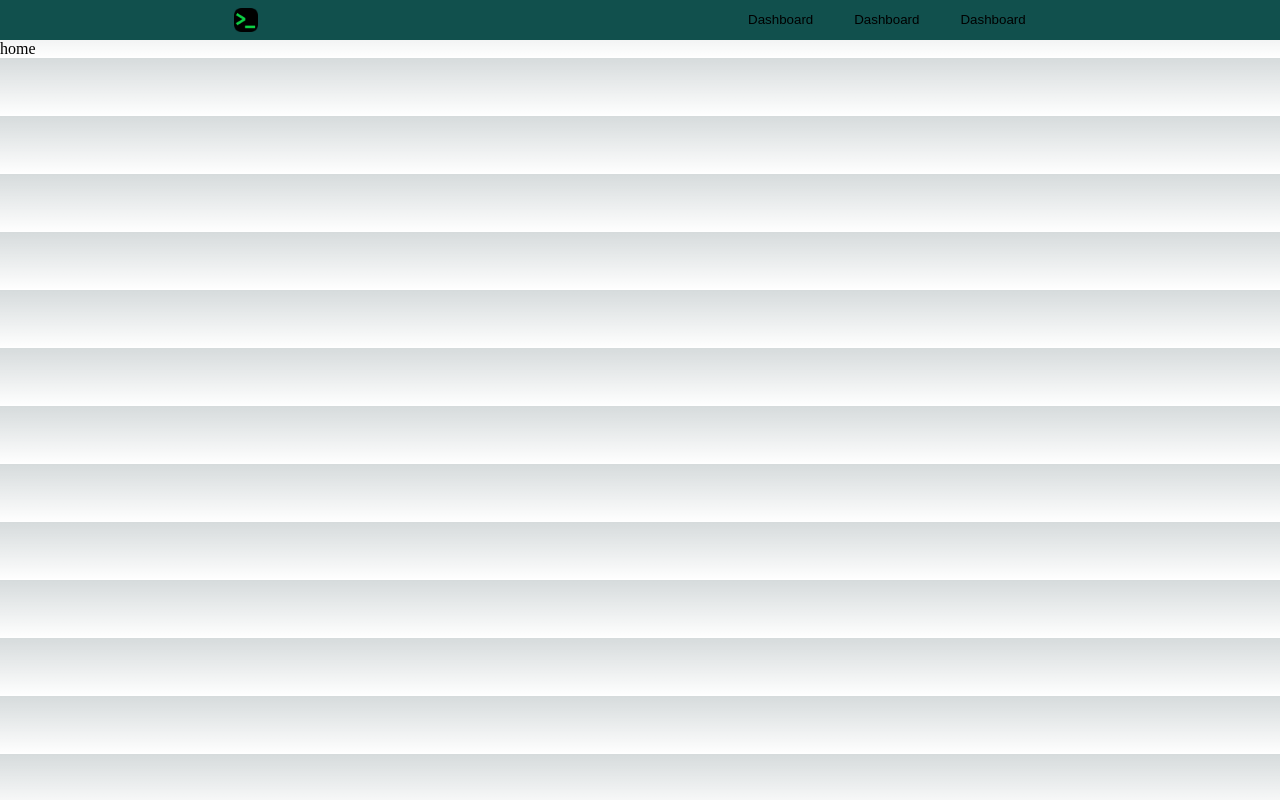
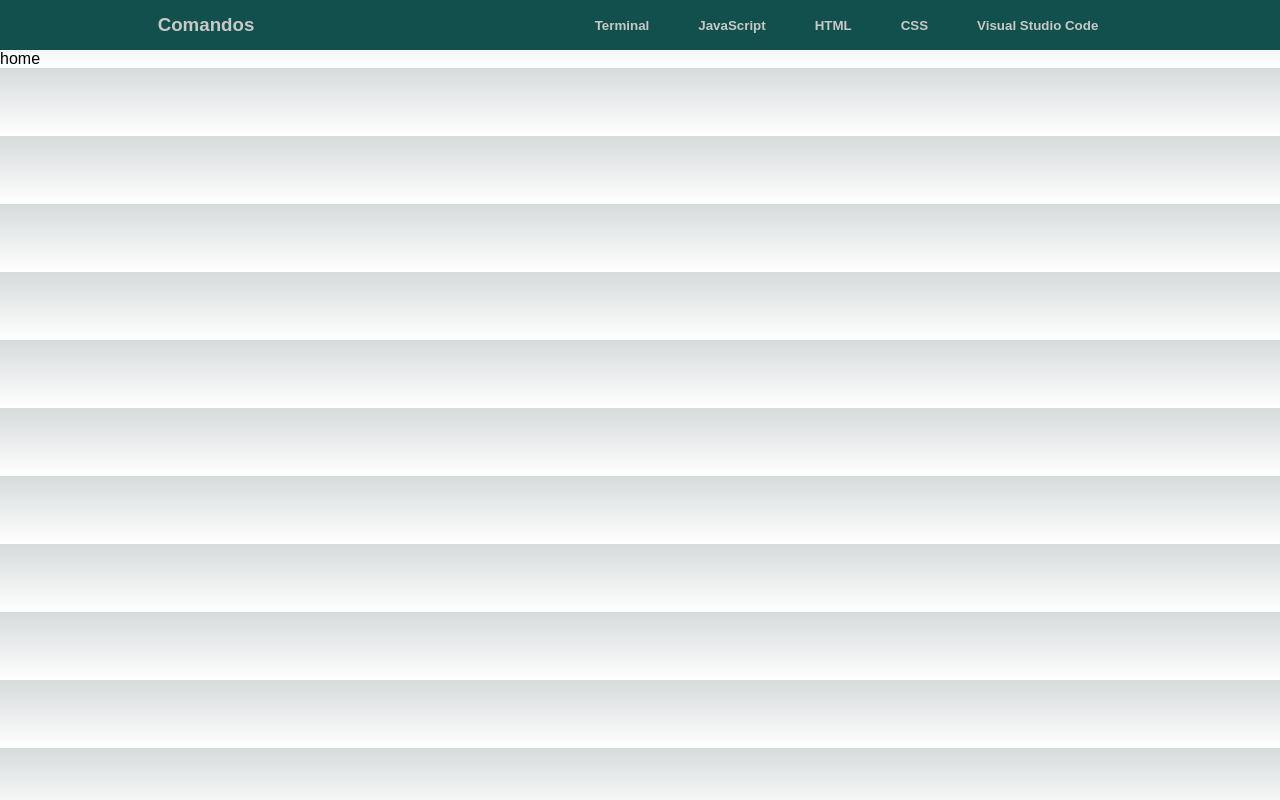
Before and after one commit to Dogl4/comandos, a Next.js app: page /home in a window 1280 px wide. Built offline with nearby package versions, Linux system fonts and the light colour scheme.

Commit message:
style(navbar): update option of menu and update css

```diff
--- a/src/components/NavBar/Dropdown/Dropdown.js
+++ b/src/components/NavBar/Dropdown/Dropdown.js
@@ -1,6 +1,6 @@
 import React, { useState } from 'react';
 
-const Dropdown = () => {
+const Dropdown = ({ title, options }) => {
   const [visible, setVisible] = useState(false);
 
   const handleHover = () => {
@@ -8,24 +8,27 @@ const Dropdown = () => {
   };
 
   return (
-    <div className="nav-optin bg-color-green bg-font-white-20 h-max-40 pl-1">
+    <div className="nav-optin bg-color-green h-max-40 pl-1" key={`key-${title}`}>
       <button
         id="fade-button"
         onMouseEnter={handleHover}
         onMouseLeave={handleHover}
-        className={`${Boolean(visible) ? 'bg-color-brown' : 'bg-color-green'} p-12-20`}
+        className={`${Boolean(visible) ? 'bg-color-brown' : 'bg-color-green'} p-12-20 bolder bg-font-white-20`}
       >
-        Dashboard
+        {title}
       </button>
+      {!!options.length && (
         <ul
           className={`${Boolean(visible) ? 'block' : 'dn'} list-clear position-fixed bg-color-green-bolder p-0-3`}
           onMouseEnter={handleHover}
           onMouseLeave={handleHover}
         >
-        <li>Profile</li>
-        <li>My account</li>
-        <li>Logout</li>
+          {options.map((option) => (
+            <li key={`key-${option}`}>{option}</li>
+          ))}
         </ul>
+        )
+      }
     </div>
   );
 }
--- a/src/components/NavBar/NavBar.js
+++ b/src/components/NavBar/NavBar.js
@@ -1,19 +1,20 @@
 import * as React from 'react';
+import Image from "next/image";
 import { Dropdown } from './Dropdown';
 import logo from '../../../public/logo.png'
-import Image from "next/image";
+import { MENU } from '../../constant/navbar';
 
 const NavBar = () => {
   return (
-    <div className="nav-bar flex w-100 bg-color-green">
+    <div className="nav-bar flex w-100 bg-color-green bolder bg-font-white-20">
       <div className="flex">
-        <Image src={logo} alt="logo" width={24} height={24} />
-        {/* <h2>&lt; comandos.dev /&gt;</h2> */}
+        {/* <Image src={logo} alt="logo" width={24} height={24} /> */}
+        <h3>Comandos</h3>
       </div>
       <div className="flex">
-        <Dropdown />
-        <Dropdown />
-        <Dropdown />
+        { MENU.map(({ TITLE, OPTIONS }) => (
+          <Dropdown title={TITLE} options={OPTIONS} />
+        )) }
       </div>
     </div>
   );
--- /dev/null
+++ b/src/constant/navbar.js
@@ -0,0 +1,22 @@
+export const MENU = [
+  {
+    TITLE: 'Terminal',
+    OPTIONS: ['Acessibilidade', 'GitHub', 'npm'],
+  },
+  {
+    TITLE: 'JavaScript',
+    OPTIONS: ['Básica', 'DOM (ducment | locaStorage | cokkies)', 'LocalStorage', 'HOFs', 'Funções Nativas', 'APIs (Funções assíncronas | Requisições)'],
+  },
+  {
+    TITLE: 'HTML',
+    OPTIONS: [],
+  },
+  {
+    TITLE: 'CSS',
+    OPTIONS: ['Bibliotecas | FrameWorks'],
+  },
+  {
+    TITLE: 'Visual Studio Code',
+    OPTIONS: ['Atalhos'],
+  }
+];
--- a/src/styles/globals.css
+++ b/src/styles/globals.css
@@ -77,6 +77,7 @@
   box-sizing: border-box;
   padding: 0;
   margin: 0;
+  font-family: Arial, Helvetica, sans-serif, Courier, monospace;
 }
 
 html,
@@ -145,12 +146,16 @@ a {
   color: #C8C8C8;
 }
 
+.bolder {
+  font-weight: 600;
+}
+
 .w-100 {
   width: 100%;
 }
 
 .h-max-40 {
-  height: 40px;
+  height: 49.5px;
 }
 
 .position-fixed {
@@ -163,7 +168,7 @@ a {
 
 .p-12-20 {
   border: none;
-  padding: 12px 20px;
+  padding: 18px 24px 15px 24px;
 }
 
 .pl-1 {
```
Lines whose indentation alone changed are shown as unchanged.
